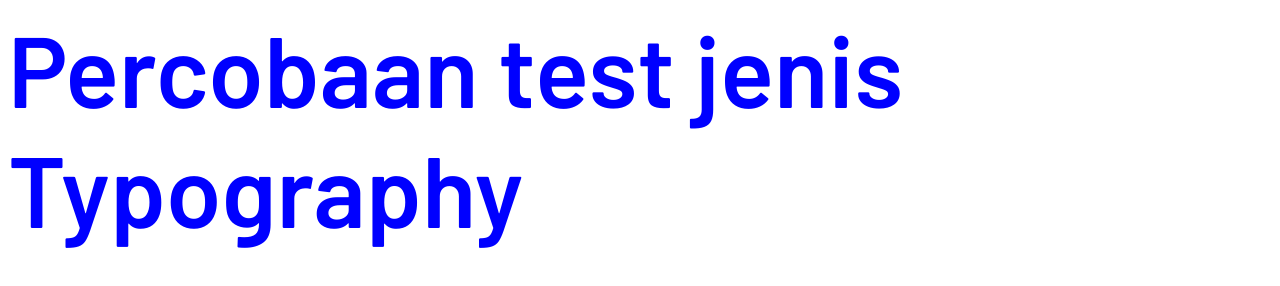
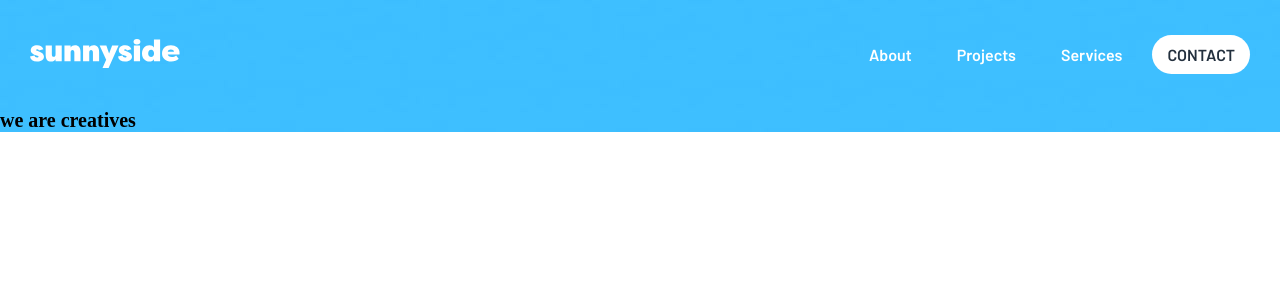
Before and after one commit to Hadirizaldi/documentation_dicoding_learning, a website: page dasarPemrogramanWeb/tugas-akhir/index.html in a window 1280 px wide. Drawn offline with Linux system fonts and the light colour scheme.

Commit message:
dasarPemrogramanWeb tugas-akhir navbar selesai

```diff
--- /dev/null
+++ b/dasarPemrogramanWeb/tugas-akhir/assets/sass/abstract/_font-weight.scss
@@ -0,0 +1,3 @@
+$fw-medium: 600;
+$fw-semibold: 700;
+$fw-bold: 900;
--- /dev/null
+++ b/dasarPemrogramanWeb/tugas-akhir/assets/sass/abstract/_index.scss
@@ -0,0 +1,3 @@
+@import "font-face.scss";
+@import "colors.scss";
+@import "font-weight.scss";
--- /dev/null
+++ b/dasarPemrogramanWeb/tugas-akhir/assets/sass/base/_base.scss
@@ -0,0 +1,17 @@
+*,
+*::after,
+*::before {
+  padding: 0;
+  margin: 0;
+  box-sizing: inherit;
+}
+
+html {
+  font-size: 62.5%;
+}
+
+body {
+  box-sizing: border-box;
+  // max-width: 1440px;
+  // width: 100%;
+}
--- /dev/null
+++ b/dasarPemrogramanWeb/tugas-akhir/assets/sass/layout/_header.scss
@@ -0,0 +1,65 @@
+@import "../abstract/index";
+
+.header{
+  display: flex;
+  flex-direction: column;
+
+  background-image: url("../images/desktop/image-header.jpg");
+
+  &__nav {
+    display: flex;
+    justify-content: space-between;
+    align-items: center;
+
+    padding: 3.5rem 3rem;
+
+    .nav__logo {
+
+      &-img{
+        width: 15rem;
+      }
+    }
+
+      .nav__box {
+        display: flex;
+        align-item: center;
+      }
+
+      .nav__list{
+        display: flex;
+        flex-direction: row;
+        align-items: center;
+        gap: 1.5rem;
+
+        list-style-type: none;
+
+        .nav__item {
+          padding: .8rem 1.5rem;
+          border-radius: 2rem;
+          font-size: 1.6rem;
+          font-family: $font-Barlow;
+          text-transform: capitalize;
+          font-weight: $fw-medium;
+
+          .nav__link {
+            text-decoration: none;
+            color: $white;
+          }
+        }
+        .nav__item:last-child{
+          text-transform: uppercase;
+          padding: 1rem 1.5rem;
+          background-color: white;
+          border-radius: 2rem;
+
+          .nav__link {
+            color:$very-dark-desaturate-blue;
+          }
+
+        }
+
+      }
+
+  }
+
+}
--- /dev/null
+++ b/dasarPemrogramanWeb/tugas-akhir/assets/sass/main.scss
@@ -0,0 +1,5 @@
+@import "abstract/index";
+
+@import "base/base";
+
+@import "page/home";
--- /dev/null
+++ b/dasarPemrogramanWeb/tugas-akhir/assets/sass/page/_home.scss
@@ -0,0 +1 @@
+@import "../layout/header";
--- a/dasarPemrogramanWeb/tugas-akhir/index.html
+++ b/dasarPemrogramanWeb/tugas-akhir/index.html
@@ -15,6 +15,38 @@
     <link rel="stylesheet" href="assets/css/style.css" />
   </head>
   <body>
-    Percobaan test jenis Typography
+    <!-- ====== Home ======= -->
+    <header class="header">
+      <div class="header__nav nav">
+        <div class="nav__logo">
+          <img
+            src="assets/images/logo.svg"
+            alt="logo sunnyside"
+            class="nav__logo-img"
+          />
+        </div>
+        <nav class="nav__box">
+          <ul class="nav__list">
+            <li class="nav__item">
+              <a href="#" class="nav__link">about</a>
+            </li>
+            <li class="nav__item">
+              <a href="#" class="nav__link">projects</a>
+            </li>
+            <li class="nav__item">
+              <a href="#" class="nav__link">services</a>
+            </li>
+            <li class="nav__item">
+              <a href="#" class="nav__link">contact</a>
+            </li>
+          </ul>
+        </nav>
+      </div>
+      <div class="header__jumbotron jumbotron">
+        <div class="jumbotron__title">
+          <h1 class="heading-primary">we are creatives</h1>
+        </div>
+      </div>
+    </header>
   </body>
 </html>
--- a/dasarPemrogramanWeb/tugas-akhir/package.json
+++ b/dasarPemrogramanWeb/tugas-akhir/package.json
@@ -5,8 +5,8 @@
   "main": "index.js",
   "scripts": {
     "test": "echo \"Error: no test specified\" && exit 1",
-    "compile:sass": "sass sass/main.scss assets/css/style.css --no-source-map",
-    "watch:sass" : "sass sass/main.scss assets/css/style.css --no-source-map -w"
+    "compile:sass": "sass assets/sass/main.scss assets/css/style.css --no-source-map",
+    "watch:sass" : "sass assets/sass/main.scss assets/css/style.css --no-source-map -w"
   },
   "keywords": [],
   "author": "Hadi Rizaldi R",
--- a/dasarPemrogramanWeb/tugas-akhir/sass/abstract/_index.scss
+++ /dev/null
@@ -1,2 +0,0 @@
-@import "font-face.scss";
-@import "colors.scss";
--- a/dasarPemrogramanWeb/tugas-akhir/sass/main.scss
+++ /dev/null
@@ -1,7 +0,0 @@
-@import "abstract/index";
-
-body {
-  color: blue;
-  font-family: $font-Barlow;
-  font-size: 100px;
-}
```
Also changed, not shown: dasarPemrogramanWeb/tugas-akhir/assets/css/style.css, dasarPemrogramanWeb/tugas-akhir/assets/sass/abstract/_colors.scss (renamed from dasarPemrogramanWeb/tugas-akhir/sass/abstract/_colors.scss), dasarPemrogramanWeb/tugas-akhir/assets/sass/abstract/_font-face.scss (line endings or trailing spaces), dasarPemrogramanWeb/tugas-akhir/sass/page/_home.scss (deleted).
